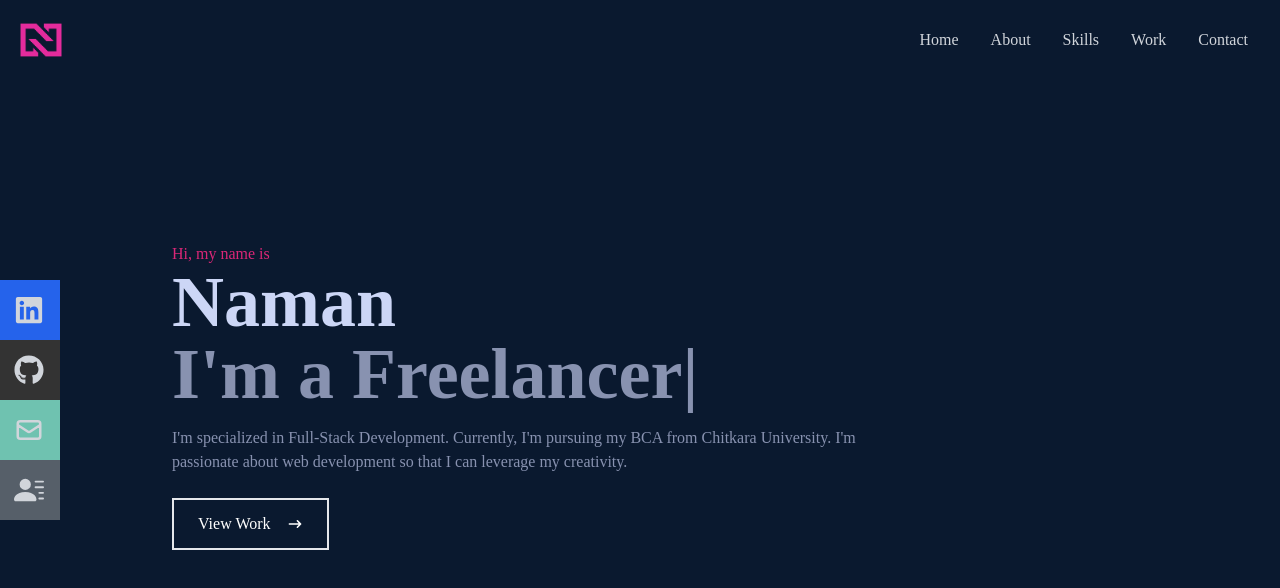
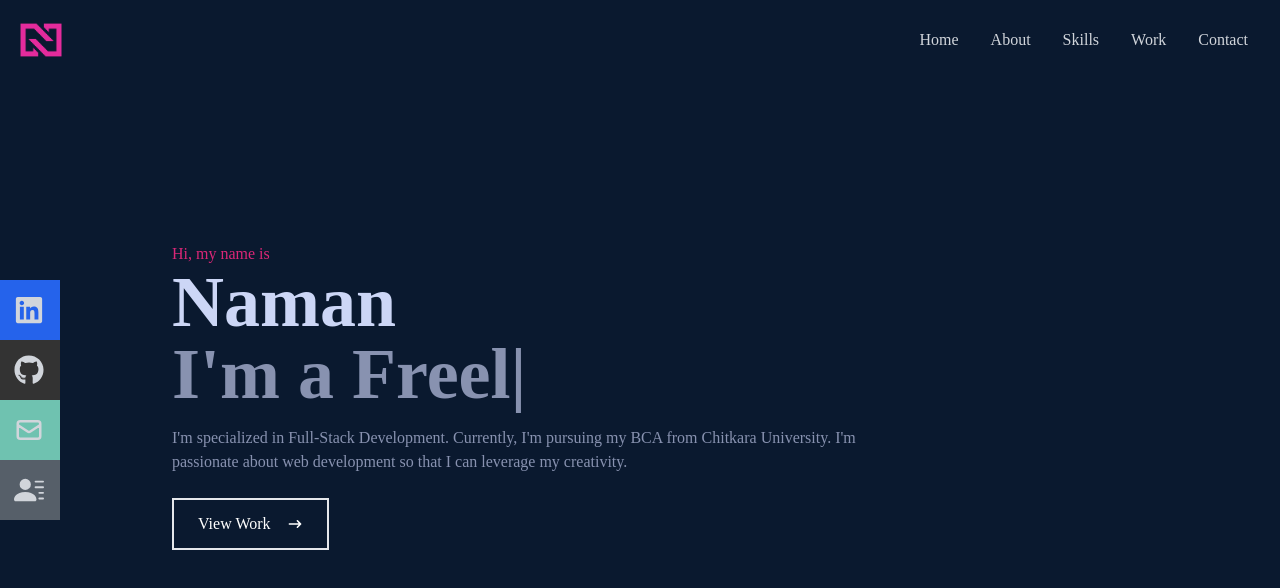
Before and after one commit to naman9896/portfolio, a React (Create React App) app: page / in a window 1280 px wide. Shown: the top 588 px of the page. Built offline with nearby package versions, Linux system fonts and the light colour scheme.

Commit message:
text-animation

```diff
--- a/src/components/Home.js
+++ b/src/components/Home.js
@@ -13,7 +13,7 @@ const Home = () => {
         <h2 className="text-4xl sm:text-7xl font-bold text-[#8892b0]">
           I'm a{" "}
           <Typed
-            strings={["Developer", "Designer", "Blogger", "Freelancer"]}
+            strings={["Developer", "Blogger", "Designer", "Freelancer"]}
             typeSpeed={40}
             backSpeed={50}
             loop
```
